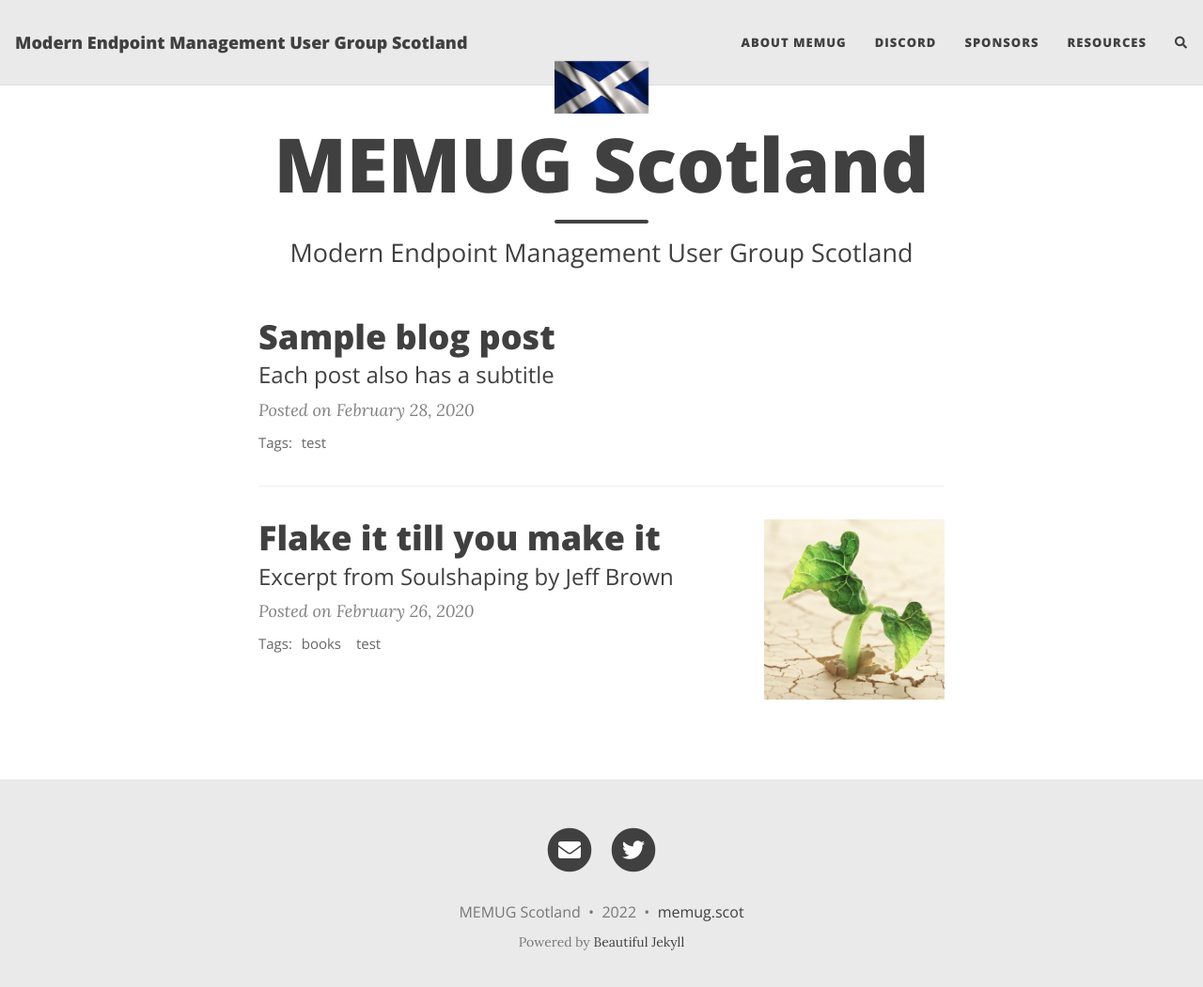
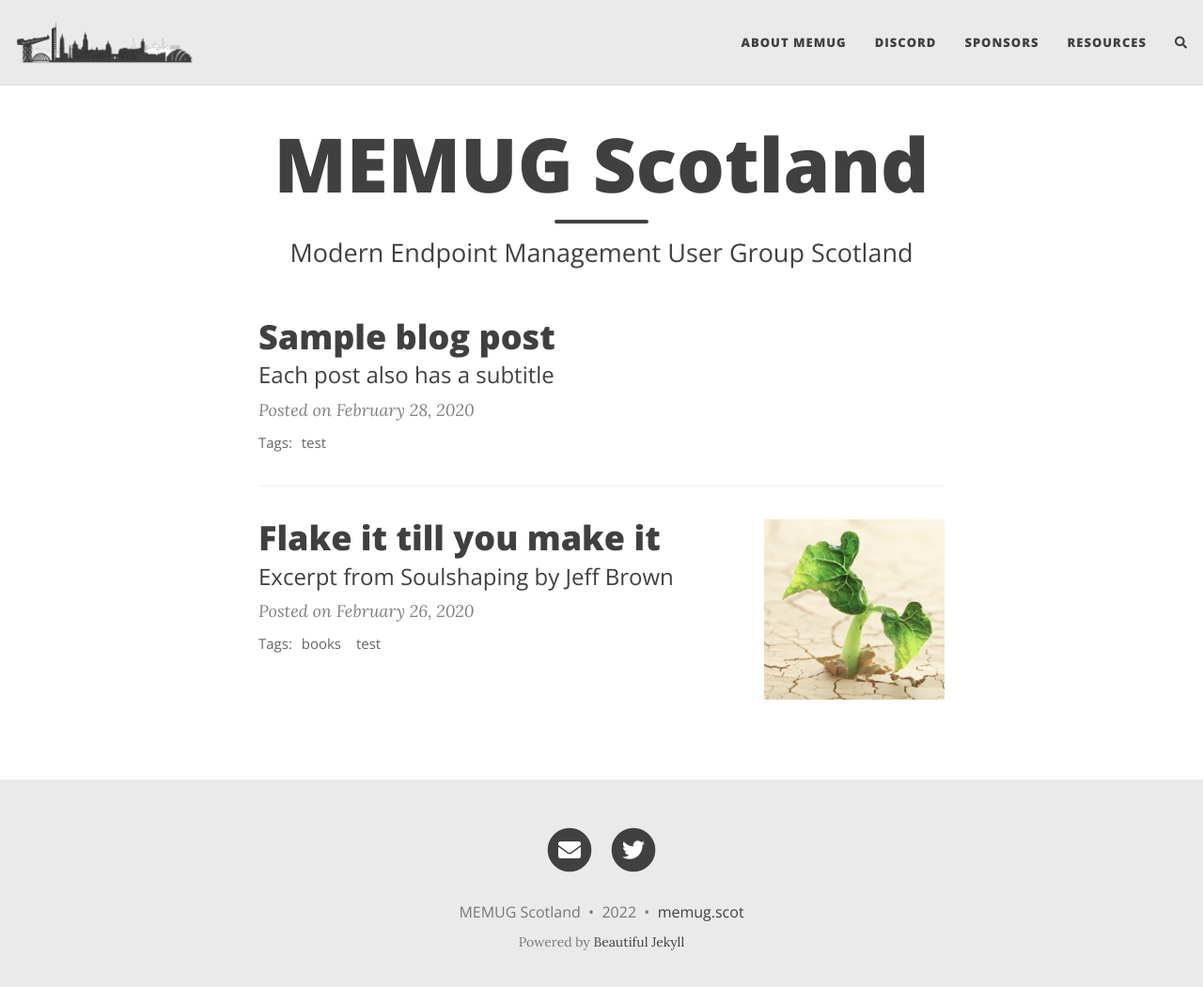
Before and after one commit to smcallister594/memugscotland, a Jekyll site: the page built from index.html, in a window 1280 px wide and 1064 px high. Shown: the top 1051 px of the window at 94% size. Built offline with Jekyll 4.4.1, drawn with Linux system fonts in a browser that asks for light colours; nearby versions of some CDN libraries; the list of posts is cut into pages by our own code; comment, search, counter and statistics services are not loaded.

Commit message:
Update _config.yml

```diff
--- a/_config.yml
+++ b/_config.yml
@@ -23,14 +23,14 @@
 
 # Image to show in the navigation bar - works best with a square image
 # Remove this parameter if you don't want an image in the navbar
-avatar: "/assets/img/avatar-icon-flag.png"
+# avatar: "/assets/img/avatar-icon-flag.png"
 
 # By default, the image is cut into a circle. You can disable this behaviour by setting 'round-avatar: false'
 round-avatar: false
 
 # If you want to have an image logo in the top-left corner instead of having the title of the website,
 # then specify the following parameter
-#title-img: /path/to/image
+title-img: /assets/img/glasgow-edinburgh-skylinepng-alt.png
 
 
 # --- Footer social media links --- #
```
